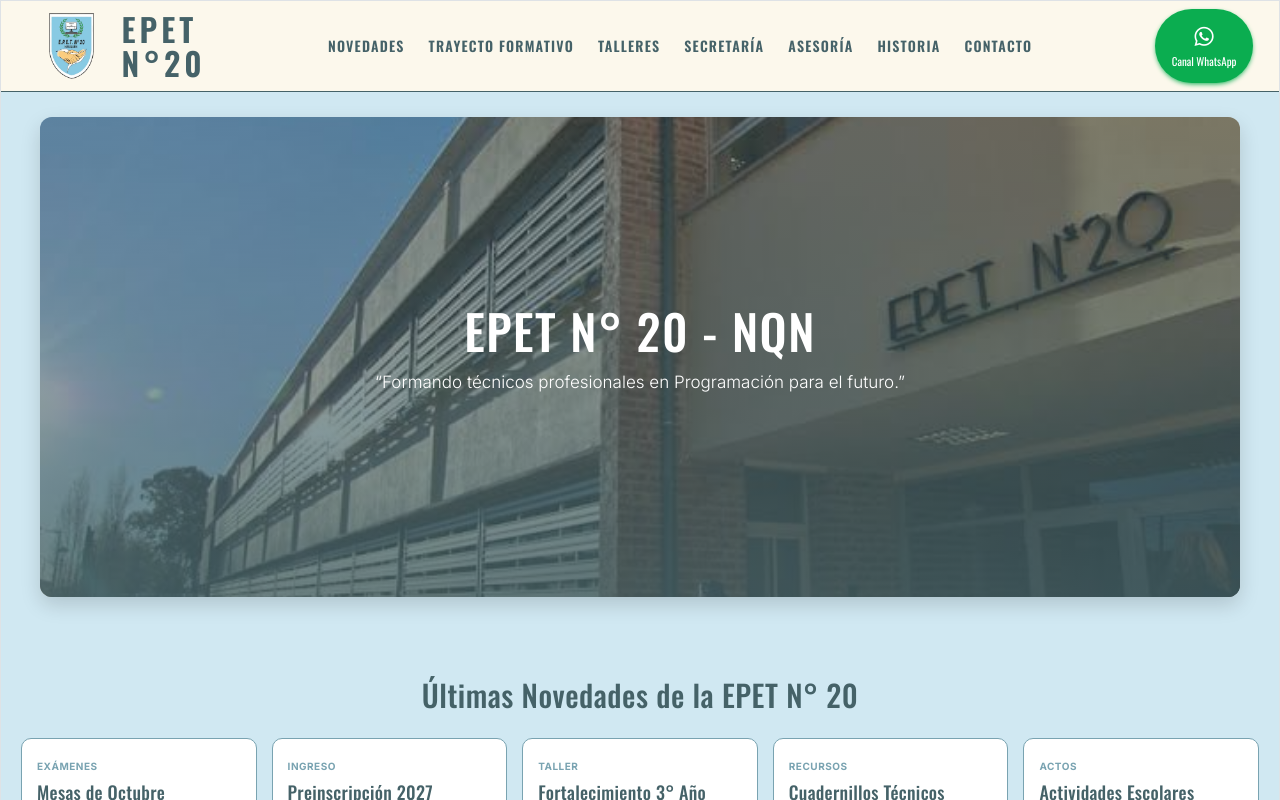
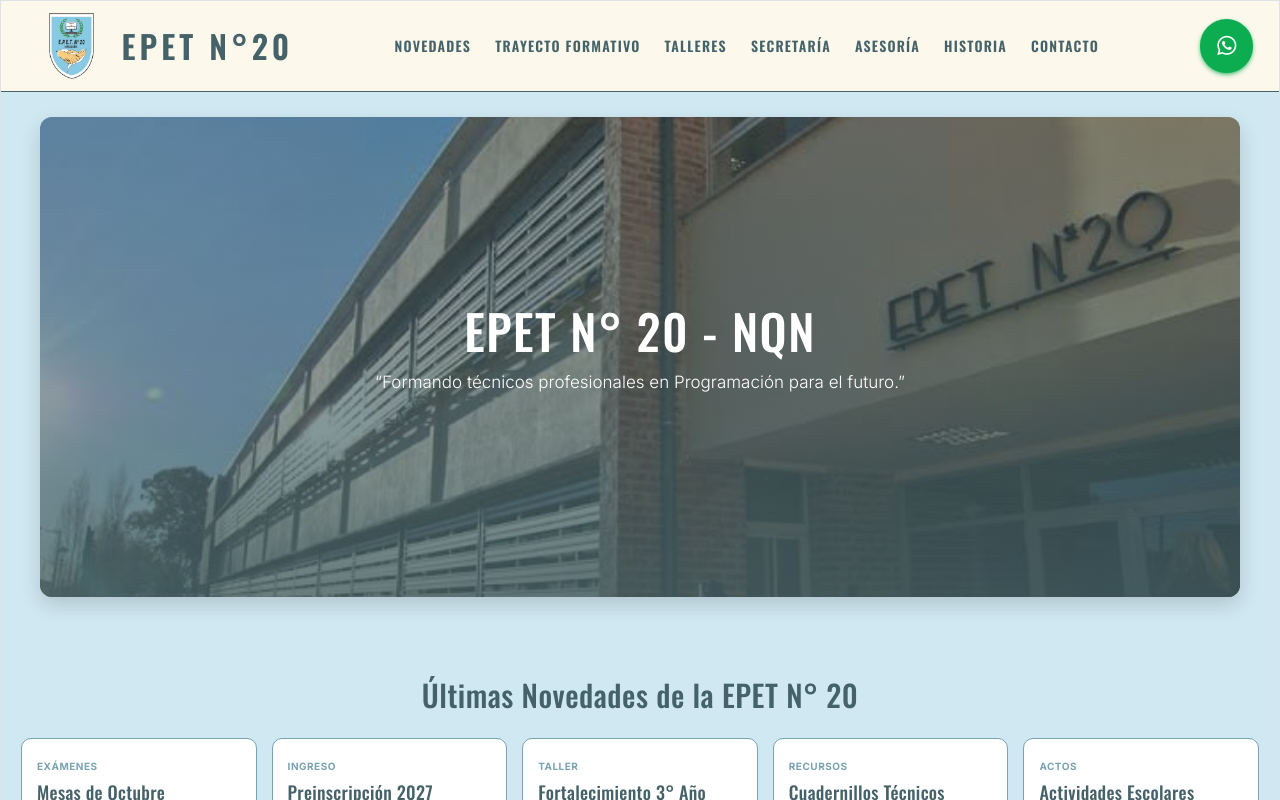
Before and after one commit to Geronimogomez09/webinstitucional, a React (Vite) app: page / in a window 1280 px wide. Shown: the top 800 px of the page. Built offline with nearby package versions, Linux system fonts and the light colour scheme.

Commit message:
Actualizando estilo del header

```diff
--- a/src/componentes/header.jsx
+++ b/src/componentes/header.jsx
@@ -67,7 +67,7 @@ export default function Header() {
               src="/imagenes/escudo-epet.png"
               alt="Escudo EPET N°20"
             />
-            <span>EPET<br />N°20</span>
+            <span>EPET N°20</span>
           </Link>
 
           <nav className="header-nav">
@@ -82,7 +82,6 @@ export default function Header() {
             className="header-whatsapp"
           >
             <i className="bi bi-whatsapp" style={{ fontSize: "1.2rem" }} />
-            <small>Canal WhatsApp</small>
           </a>
 
           <button
```
